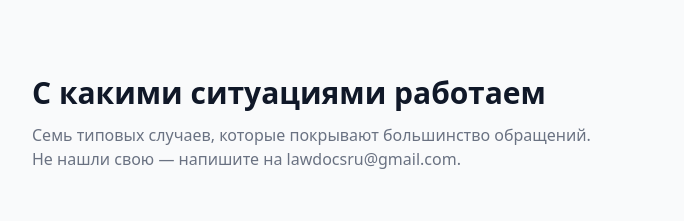
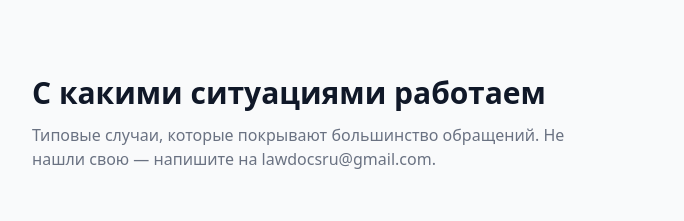
Before and after one commit to SpiritusMalus/LawDocs, a Next.js app in the folder frontend/: page / in a window 1280 px wide. Shown: the part 860-1081 px from the top of the page, without its empty margins (96-780 px from the left). Built offline with nearby package versions, Linux system fonts and the light colour scheme; no server answers.

Commit message:
fix(design): FINDING-008 — drop inaccurate "Семь" count (14 situations)
Subhead claimed seven typical cases while the catalog lists 14. Removed
the hardcoded number so the copy stays accurate as situations grow.

```diff
--- a/frontend/components/landing/situations.tsx
+++ b/frontend/components/landing/situations.tsx
@@ -13,7 +13,7 @@ export function Situations() {
               С какими ситуациями работаем
             </h2>
             <p className="text-gray-500 max-w-xl">
-              Семь типовых случаев, которые покрывают большинство обращений.
+              Типовые случаи, которые покрывают большинство обращений.
               Не нашли свою — напишите на lawdocsru@gmail.com.
             </p>
           </div>
```
